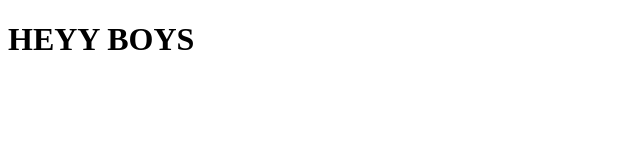
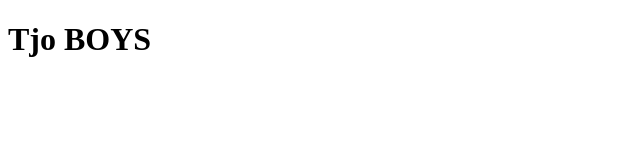
Before and after one commit to TorstenAndersson/siteServer, a website: page accessible/index.html in a window 1280 px wide. Shown: the whole page, without its empty margins (0-640 px from the left). Drawn offline with Linux system fonts and the light colour scheme.

```diff
--- a/accessible/index.html
+++ b/accessible/index.html
@@ -4,6 +4,6 @@
         <link rel="shortcut icon" href="johanFavicon.png">
     </head>
     <body>
-        <h1>HEYY BOYS</h1>
+        <h1>Tjo BOYS</h1>
     </body>
 </html>
```
